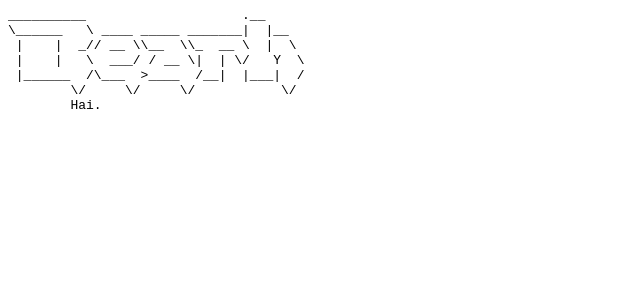
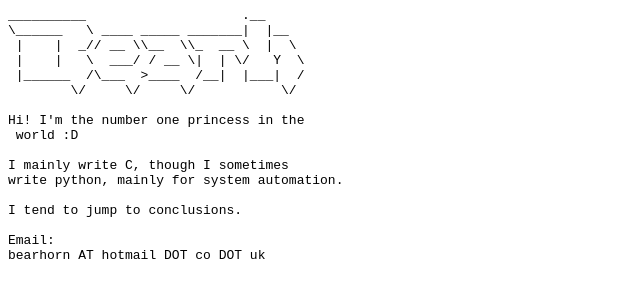
Before and after one commit to bearh/bearh.github.com, a plain HTML site: page index.html in a window 1280 px wide. Shown: the whole page, without its empty margins (0-640 px from the left). Drawn offline with Linux system fonts and the light colour scheme.

Commit message:
yay edit

```diff
--- a/index.html
+++ b/index.html
@@ -5,5 +5,15 @@ __________                    .__
  |    |   \  ___/ / __ \|  | \/   Y  \
  |______  /\___  >____  /__|  |___|  /
         \/     \/     \/           \/
-	Hai.
+
+Hi! I'm the number one princess in the
+ world :D
+
+I mainly write C, though I sometimes
+write python, mainly for system automation.
+
+I tend to jump to conclusions.
+
+Email:
+bearhorn AT hotmail DOT co DOT uk
 </pre>
```
